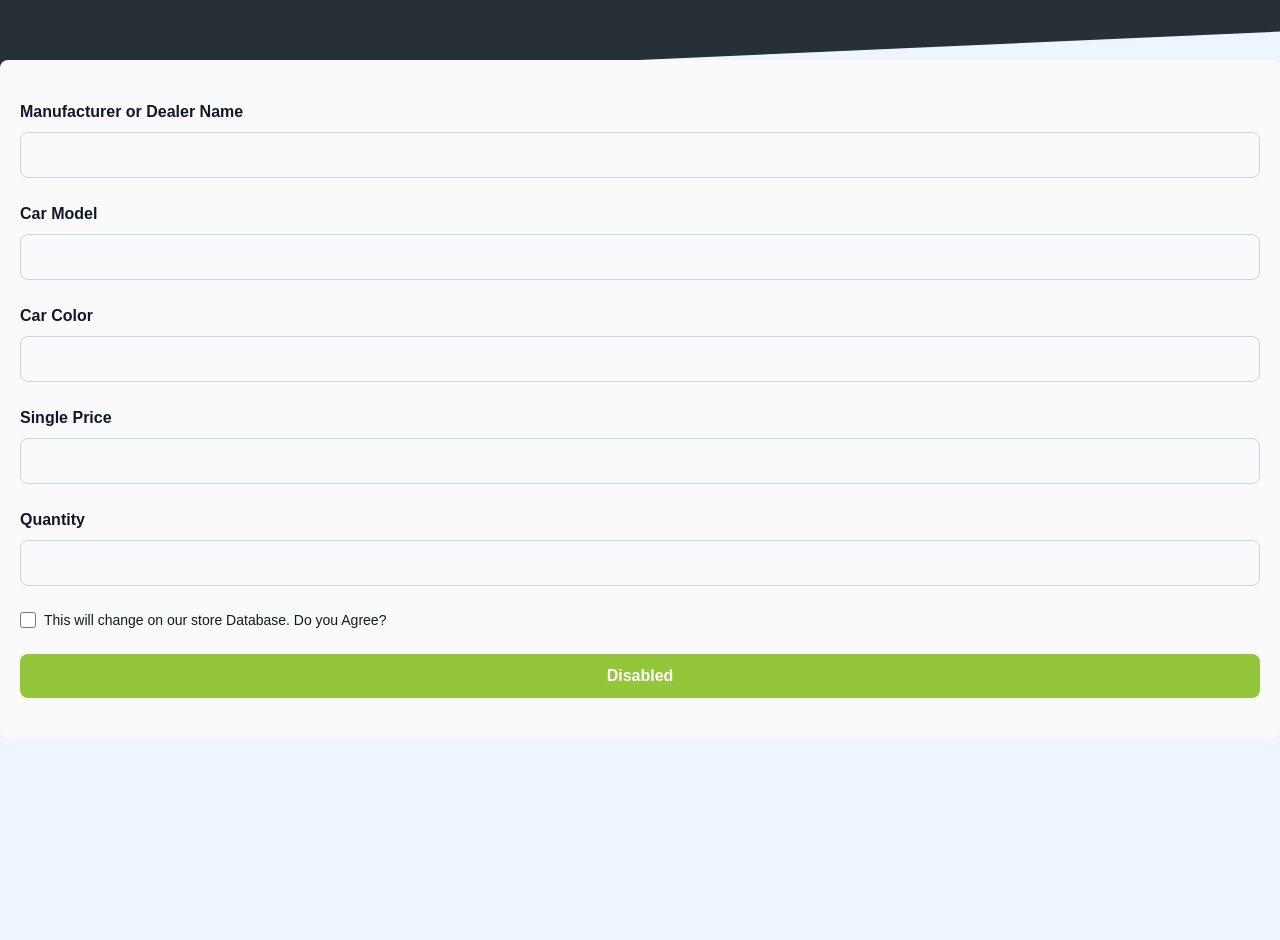
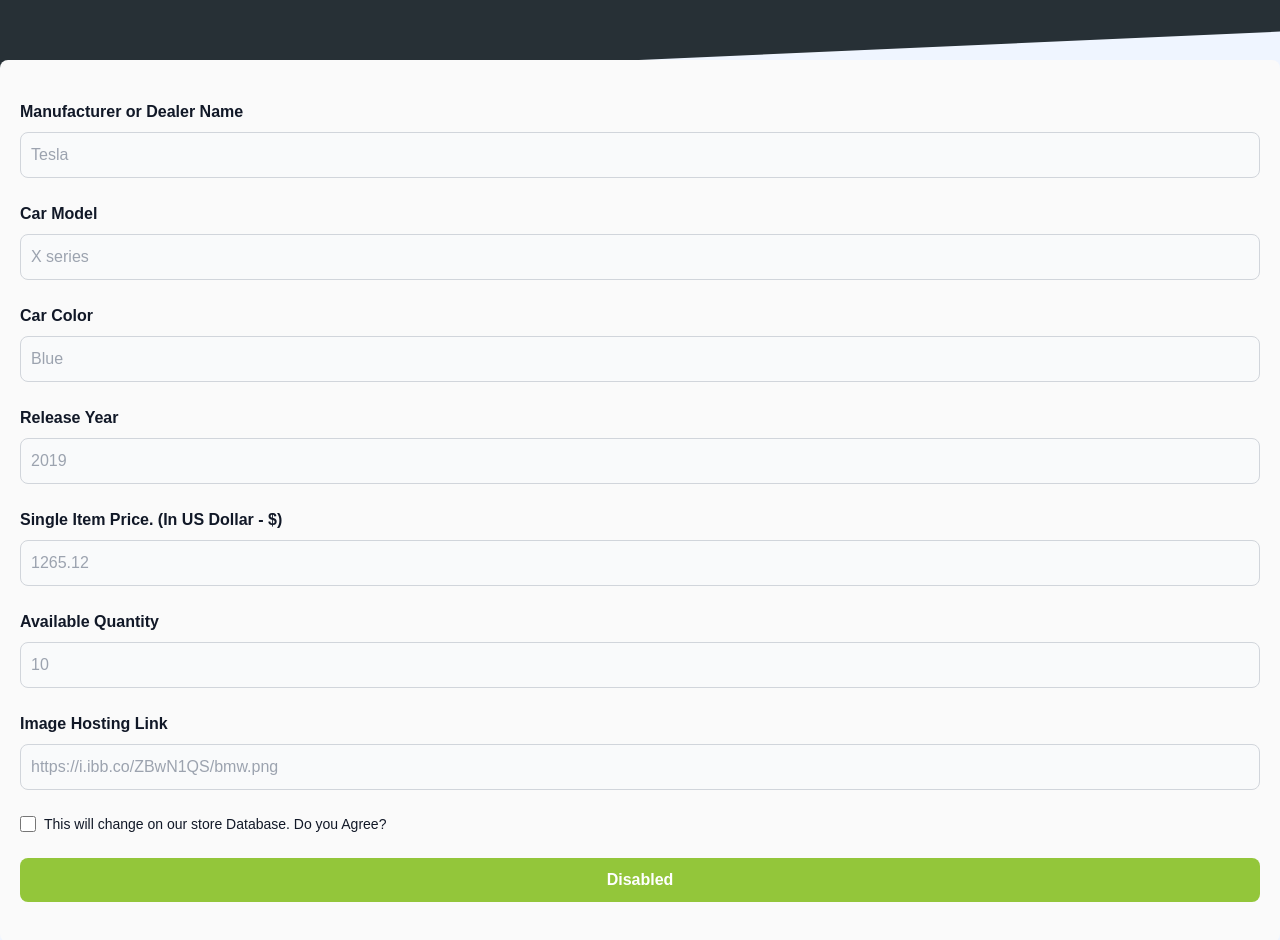
Before and after one commit to jummun513/PH-L1-M70-Assignment_11-FrontEnd, a React (Create React App) app: page /add-items in a window 1280 px wide. Shown: the part 340-1280 px from the top of the page. Before the commit the page ends 1158 px from the top, so only its background shows below. Built offline with nearby package versions, Linux system fonts and the light colour scheme.

Commit message:
readme file edit

```diff
--- a/src/App.js
+++ b/src/App.js
@@ -7,6 +7,7 @@ import Blogs from './components/pages/Blogs/Blogs';
 import About from './components/pages/About/About';
 import NotFound from './components/shared/NotFound/NotFound';
 import AddOne from './components/pages/AddOne/AddOne';
+import Loading from './components/shared/Loading/Loading';
 
 
 function App() {
@@ -27,6 +28,7 @@ function App() {
       <Route path='/blogs' element={<Blogs></Blogs>}></Route>
       <Route path='/about' element={<About></About>}></Route>
       <Route path='/add-items' element={<AddOne></AddOne>}></Route>
+      <Route path='/loading' element={<Loading></Loading>}></Route>
       <Route path='*' element={<NotFound></NotFound>}></Route>
     </Routes>
   );
--- a/src/components/pages/AddOne/AddOne.js
+++ b/src/components/pages/AddOne/AddOne.js
@@ -12,23 +12,31 @@ const AddOne = () => {
                     <form action="#" className='flex flex-col px-5 py-10 bg-[#fafafa] rounded-lg'>
                         <div class="mb-6">
                             <label for="manufacturer" class="md:text-base block mb-2 text-sm font-semibold text-gray-900">Manufacturer or Dealer Name</label>
-                            <input className='md:text-base bg-gray-50 border border-gray-300 text-gray-900 text-sm rounded-lg focus:ring-blue-500 focus:border-blue-500 block w-full p-2.5' type="text" name="manufacturer" id="manufacturer" required />
+                            <input className='md:text-base bg-gray-50 border border-gray-300 text-gray-900 text-sm rounded-lg focus:ring-blue-500 focus:border-blue-500 block w-full p-2.5' type="text" name="manufacturer" id="manufacturer" required placeholder='Tesla' />
                         </div>
                         <div class="mb-6">
-                            <label for="manufacturer" class="md:text-base block mb-2 text-sm font-semibold text-gray-900">Car Model</label>
-                            <input className='md:text-base bg-gray-50 border border-gray-300 text-gray-900 text-sm rounded-lg focus:ring-blue-500 focus:border-blue-500 block w-full p-2.5' type="text" name="car_model" id="car_model" required />
+                            <label for="car_model" class="md:text-base block mb-2 text-sm font-semibold text-gray-900">Car Model</label>
+                            <input className='md:text-base bg-gray-50 border border-gray-300 text-gray-900 text-sm rounded-lg focus:ring-blue-500 focus:border-blue-500 block w-full p-2.5' type="text" name="car_model" id="car_model" placeholder='X series' required />
                         </div>
                         <div class="mb-6">
-                            <label for="manufacturer" class="md:text-base block mb-2 text-sm font-semibold text-gray-900">Car Color</label>
-                            <input className='md:text-base bg-gray-50 border border-gray-300 text-gray-900 text-sm rounded-lg focus:ring-blue-500 focus:border-blue-500 block w-full p-2.5' type="text" name="car_color" id="car_color" required />
+                            <label for="car-color" class="md:text-base block mb-2 text-sm font-semibold text-gray-900">Car Color</label>
+                            <input className='md:text-base bg-gray-50 border border-gray-300 text-gray-900 text-sm rounded-lg focus:ring-blue-500 focus:border-blue-500 block w-full p-2.5' type="text" name="car_color" id="car_color" placeholder='Blue' required />
                         </div>
                         <div class="mb-6">
-                            <label for="manufacturer" class="md:text-base block mb-2 text-sm font-semibold text-gray-900">Single Price</label>
-                            <input className='md:text-base bg-gray-50 border border-gray-300 text-gray-900 text-sm rounded-lg focus:ring-blue-500 focus:border-blue-500 block w-full p-2.5' type="number" name="car_price" id="car_price" required />
+                            <label for="release" class="md:text-base block mb-2 text-sm font-semibold text-gray-900">Release Year</label>
+                            <input className='md:text-base bg-gray-50 border border-gray-300 text-gray-900 text-sm rounded-lg focus:ring-blue-500 focus:border-blue-500 block w-full p-2.5' type="number" name="release" id="release" placeholder='2019' required />
                         </div>
                         <div class="mb-6">
-                            <label for="manufacturer" class="md:text-base block mb-2 text-sm font-semibold text-gray-900">Quantity</label>
-                            <input className='md:text-base bg-gray-50 border border-gray-300 text-gray-900 text-sm rounded-lg focus:ring-blue-500 focus:border-blue-500 block w-full p-2.5' type="number" name="quantity" id="quantity" required />
+                            <label for="car_price" class="md:text-base block mb-2 text-sm font-semibold text-gray-900">Single Item Price. (In US Dollar - $)</label>
+                            <input className='md:text-base bg-gray-50 border border-gray-300 text-gray-900 text-sm rounded-lg focus:ring-blue-500 focus:border-blue-500 block w-full p-2.5' type="number" name="car_price" id="car_price" placeholder='1265.12' required />
+                        </div>
+                        <div class="mb-6">
+                            <label for="quantity" class="md:text-base block mb-2 text-sm font-semibold text-gray-900">Available Quantity</label>
+                            <input className='md:text-base bg-gray-50 border border-gray-300 text-gray-900 text-sm rounded-lg focus:ring-blue-500 focus:border-blue-500 block w-full p-2.5' type="number" name="quantity" id="quantity" placeholder='10' required />
+                        </div>
+                        <div class="mb-6">
+                            <label for="img_link" class="md:text-base block mb-2 text-sm font-semibold text-gray-900">Image Hosting Link</label>
+                            <input className='md:text-base bg-gray-50 border border-gray-300 text-gray-900 text-sm rounded-lg focus:ring-blue-500 focus:border-blue-500 block w-full p-2.5' type="text" name="img_link" id="img_link" placeholder='https://i.ibb.co/ZBwN1QS/bmw.png' />
                         </div>
                         <div class="flex items-start mb-6">
                             <div class="flex items-center h-5">
--- a/src/components/shared/Loading/Loading.css
+++ b/src/components/shared/Loading/Loading.css
@@ -18,12 +18,12 @@
 }
 
 .spinner-container {
-    position: absolute;
+    position: relative;
     z-index: 1000;
     background: transparent;
     min-height: 100vh;
-    min-width: 100vw;
     display: flex;
+    max-width: 100vw;
+    align-items: center;
     justify-content: center;
-    align-items: center;
 }
```
Also changed, not shown: 1 other file (tests, documents, lock files or other folders).
